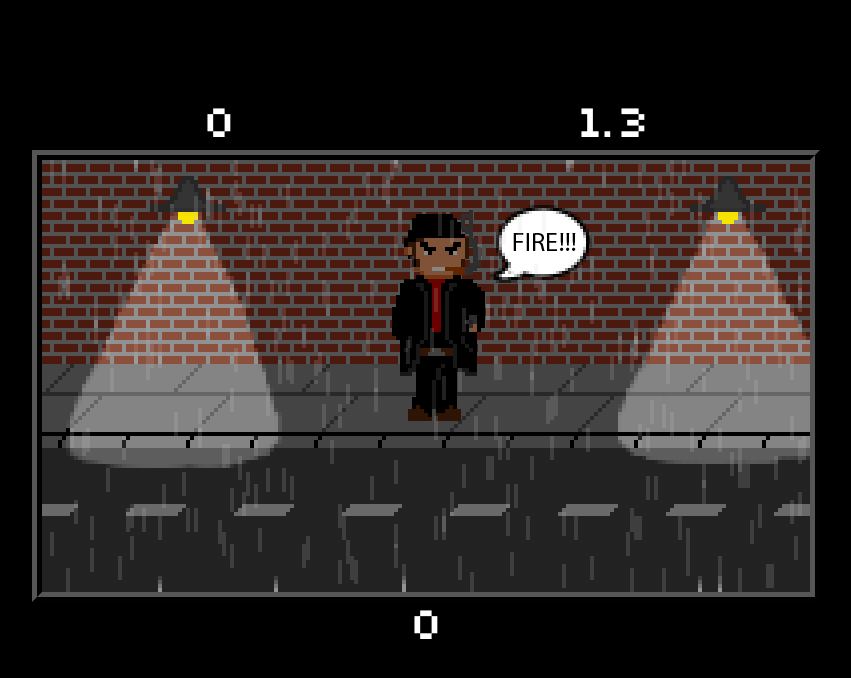
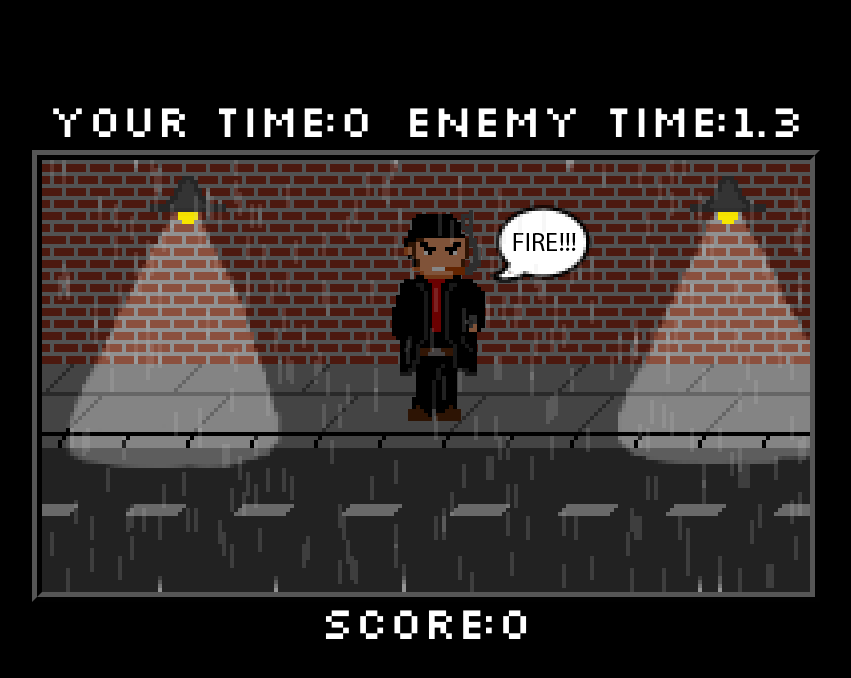
Before and after one commit to StickAlien/police_showdown, a plain HTML site: page index.html in a window 1280 px wide. Shown: the whole page, without its empty margins (214-1065 px from the left). Drawn offline with Linux system fonts and the light colour scheme.

Commit message:
changed hud and added the crosshair

```diff
--- a/gangster.js
+++ b/gangster.js
@@ -1,4 +1,5 @@
 function Gangster(){
+	//Variablen
 	posX = 0;
 	posY = 50;
 	this.state = 0; //Stadien 0 = normal; 1 = laufend; 2 = idle; 3 = schießen; 4 = besiegt
@@ -9,6 +10,8 @@ function Gangster(){
 	this.walk = true;
 	this.drawTime = Math.round(Math.random()*10000-1000);
 
+
+	//Funktionen
 	this.animateEnemy = function(){
 		switch(this.state){
 			case 0: pen.drawImage(enemy,posX,posY); break;
--- a/index.html
+++ b/index.html
@@ -11,6 +11,7 @@
 		<canvas id="anzeige" width="768" height="432"></canvas>
 		<div id="hudFoot"></div>
 	</body>
+	<script src="player.js"></script>
 	<script src="gangster.js"></script>
 	<script src="main.js"></script>
 </html>
--- a/main.js
+++ b/main.js
@@ -10,6 +10,9 @@ rain.src = "resource/texture/rainphase1scaled.png";
 
 var rainTwo = document.createElement("img");
 rainTwo.src = "resource/texture/rainphase2scaled.png";
+
+var crosshair = document.createElement("img");
+crosshair.src = "resource/texture/crosshairscaled.png";
 
 var enemy = document.createElement("img");
 enemy.src = "resource/texture/gangster1scaled.png";
@@ -48,14 +51,16 @@ drawSound.src = "resource/sound/gunDraw.wav";
 var anzeige, hudHead, hudFoot, pen;
 var lastTime, intervalRain, pause;
 var switchFlag, stateRain, stateBack;
-var karl;
-var score, reactionEnemy, reactionPlayer;
+var mouseX, mouseY;
+var karl, player;
+var score, guiScore, reactionEnemy, guiReactionEnemy, reactionPlayer, guiReactionPlayer;
 
 //Funktionen
 function initialisieren(){
 	anzeige = document.getElementById("anzeige");
 	hudFoot = document.getElementById("hudFoot");
 	hudHead = document.getElementById("hudHead");
+	anzeige.addEventListener("mousemove",getCoord);
 	pen = anzeige.getContext("2d");
 
 	stateRain = true;
@@ -73,22 +78,23 @@ function initialisieren(){
 	rainSound.loop = true;
 	rainSound.play();
 
-	var guiScore = document.createElement("div");
-	guiScore.innerHTML = score;
+	guiScore = document.createElement("div");
 	guiScore.className = "hudItem";
+	guiScore.innerHTML = "SCORE:"+score;
 	hudFoot.appendChild(guiScore);
 
-	var guiReactionPlayer = document.createElement("div");
+	guiReactionPlayer = document.createElement("div");
 	guiReactionPlayer.className = "hudItem";
-	guiReactionPlayer.innerHTML = reactionPlayer/1000;
+	guiReactionPlayer.innerHTML = "YOUR TIME:"+reactionPlayer/1000;
 	hudHead.appendChild(guiReactionPlayer);
 
-	var guiReactionEnemy = document.createElement("div");
+	guiReactionEnemy = document.createElement("div");
 	guiReactionEnemy.className = "hudItem";
-	guiReactionEnemy.innerHTML = reactionEnemy/1000;
+	guiReactionEnemy.innerHTML = "ENEMY TIME:"+reactionEnemy/1000;
 	hudHead.appendChild(guiReactionEnemy);
 
 	karl = new Gangster();
+	otto = new Player();
 
 	window.requestAnimationFrame(tick);
 }
@@ -125,6 +131,18 @@ function animate(){
 	}
 }
 
+function getCoord(e){
+	var abstandX = anzeige.offsetLeft;
+	var abstandY = anzeige.offsetTop;
+	mouseX = e.clientX-abstandX;
+	mouseY = e.clientY-abstandY;
+}
+
+function updateHud(){
+	guiScore.innerHTML = "SCORE:"+score;
+	guiReactionPlayer.innerHTML = "YOUR TIME:"+reactionPlayer/1000;
+}
+
 function toggleLight(){
 	stateBack = !stateBack;
 }
@@ -151,15 +169,19 @@ function tick(){
 	lastTime = time.getTime();
 
 	animate();
+	otto.repoCross();
 	basic();
 
 	karl.animateEnemy();
 	karl.talkEnemy();
 
 	raining();
+	otto.drawCross();
 
 	karl.walkEnemy();
 	karl.shootEnemy();
+
+	updateHud();
 
 	pause = 0;
 
--- /dev/null
+++ b/player.js
@@ -0,0 +1,16 @@
+function Player(){
+	//Variablen
+	posiX = mouseX-33;
+	posiY = mouseY-36;
+
+
+	//Funktionen
+	this.repoCross = function(){
+		posiX = mouseX-40;
+		posiY = mouseY-40;
+	}
+
+	this.drawCross = function(){
+		pen.drawImage(crosshair,posiX,posiY);
+	}
+}
```
Also changed, not shown: resource/texture/crosshairscaled.png (added).
